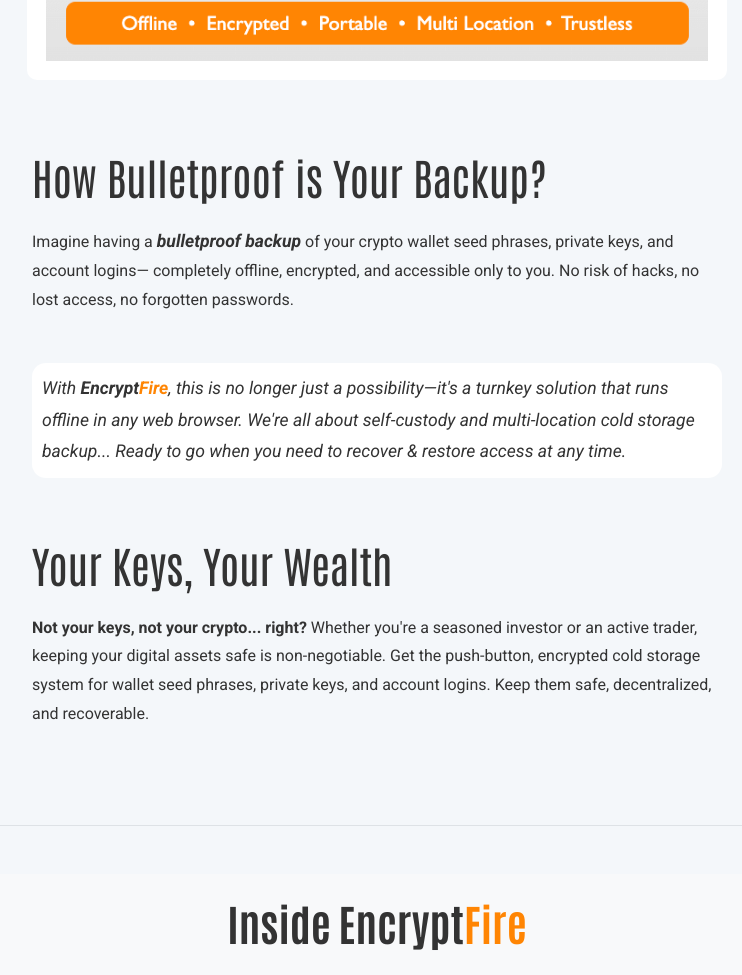
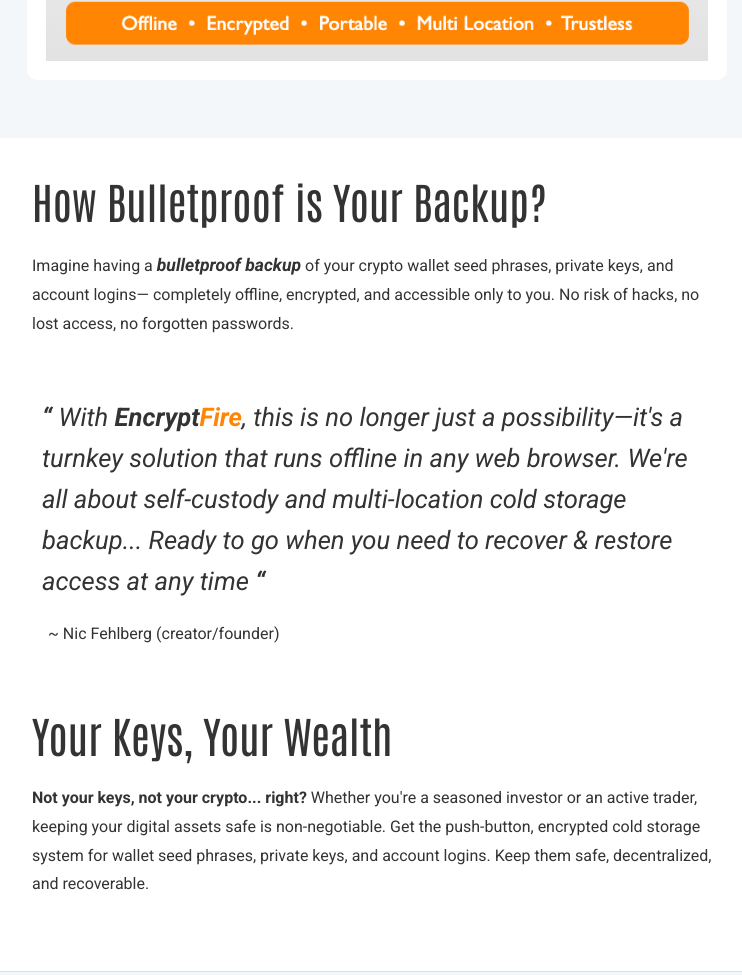
Before and after one commit to glenfish/encryptfire-sales, a plain HTML site: page index.html in a window 1280 px wide. Shown: the part 904-1879 px from the top of the page, without its empty margins (263-1005 px from the left). Drawn offline with nearby package versions, Linux system fonts and the light colour scheme.

Commit message:
css tweaks

```diff
--- a/index.html
+++ b/index.html
@@ -90,19 +90,19 @@
 
 
     <!-- Introduction -->
-    <section class="pb-5 mb-5 mt-5 border-bottom">
-      <div class="container container-narrow mb-5">
-        <h2 class="antonio-h2 text-left">How Bulletproof is Your Backup?</h2>
+    <section class="pb-5 mb-5 mt-5 border-bottom bg-white">
+      <div class="container container-narrow mb-4">
+        <h2 class="antonio-h2 text-left pt-4">How Bulletproof is Your Backup?</h2>
         <p>
           Imagine having a <span class="strong quote">bulletproof backup</span> of your crypto wallet seed phrases,
           private keys, and account logins— completely offline, encrypted, and
           accessible only to you. No risk of hacks, no lost access, no forgotten
           passwords.
         </p>
-        <p class="mt-5 quote highlight">
-          With <span class="strong">Encrypt<span class="orange-text">Fire</span></span>, this is no longer just a possibility—it's a turnkey
+        <p class="mt-5 largequote highlight italic">
+          <span class="curlyquotes ">“</span> With <span class="strong ">Encrypt<span class="orange-text">Fire</span></span>, this is no longer just a possibility—it's a turnkey
           solution that runs offline in any web browser. We're all about self-custody
-          and multi-location cold storage backup... Ready to go when you need to recover & restore access at any time.
+          and multi-location cold storage backup... Ready to go when you need to recover & restore access at any time <span class="curlyquotes">“</span><div class="text-left ml-3 mt-2  ">~ Nic Fehlberg (creator/founder)</div>
         </p>
         <h3 class="pt-5 antonio-h3 security-simplified text-left">
           Your Keys, Your Wealth
--- a/media.css
+++ b/media.css
@@ -9,7 +9,11 @@
     margin: auto;
     /* min-width: 345px; */
   }
+  .largequote {
+    font-size: 1.2em;
+    line-height: 1.6;
 
+  }
 
 }
 @media (min-width: 992px) {
--- a/styles.css
+++ b/styles.css
@@ -492,3 +492,15 @@
 .wide-break {
   display:none;
 }
+.curlyquotes {
+  font-weight: bold
+
+}
+.largequote {
+  font-size: 1.6em;
+  line-height: 1.6;
+
+}
+.italic {
+  font-style: italic;
+}
```
